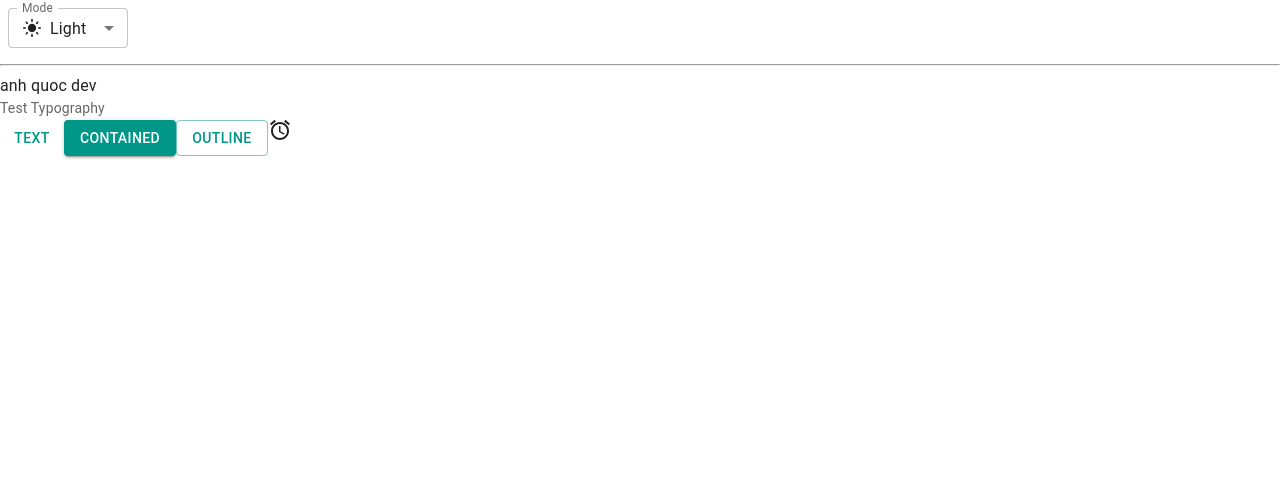
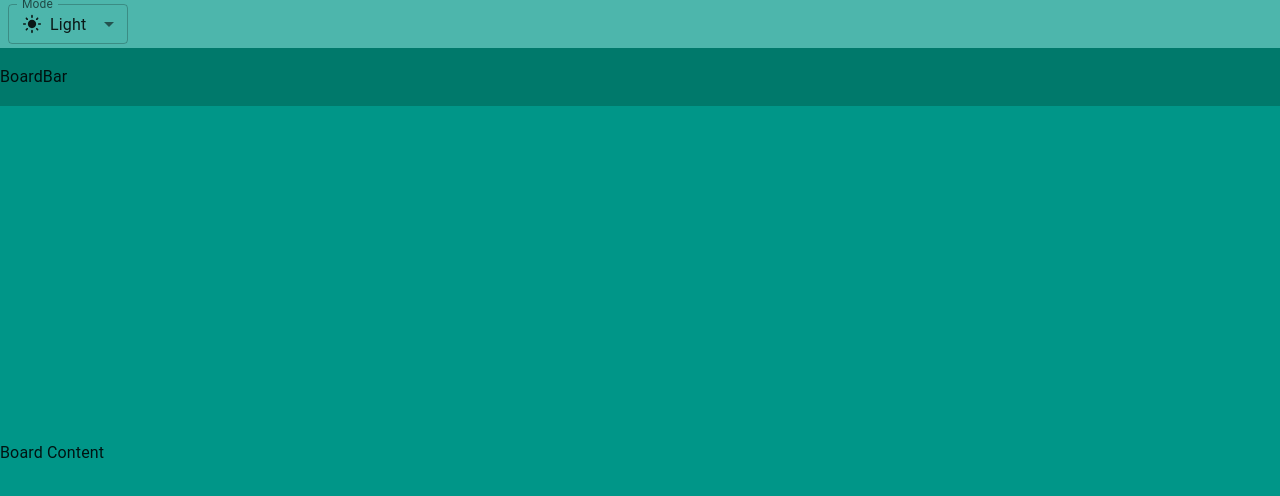
Before and after one commit to QuocAnh189/Trello_FE, a React (Vite) app: page / in a window 1280 px wide. Shown: the top 496 px of the page. Built offline with nearby package versions, Linux system fonts and the light colour scheme.

Commit message:
add basic layout (#6)

```diff
--- a/src/App.jsx
+++ b/src/App.jsx
@@ -2,9 +2,6 @@
 import Button from '@mui/material/Button'
 import AccessAlarm from '@mui/icons-material/AccessAlarm'
 import Typography from '@mui/material/Typography'
-import { useColorScheme } from '@mui/material/styles'
-import useMediaQuery from '@mui/material/useMediaQuery'
-
 import Box from '@mui/material/Box'
 import InputLabel from '@mui/material/InputLabel'
 import MenuItem from '@mui/material/MenuItem'
@@ -13,7 +10,8 @@ import Select from '@mui/material/Select'
 import LightModeIcon from '@mui/icons-material/LightMode'
 import DarkModeOutlinedIcon from '@mui/icons-material/DarkModeOutlined'
 import SettingsBrightnessIcon from '@mui/icons-material/SettingsBrightness';
-
+import { useColorScheme } from '@mui/material/styles'
+import Container from '@mui/material/Container'
 
 function ModeSelect() {
   const { mode, setMode } = useColorScheme()
@@ -34,13 +32,13 @@ function ModeSelect() {
         onChange={handleChange}
       >
         <MenuItem value='light'>
-          <Box sx={{ display:'flex', alignItems: 'center', gap:'8px' }}><LightModeIcon fontSize='small'/> Light</Box>
+          <Box sx={{ display: 'flex', alignItems: 'center', gap: 1 }}><LightModeIcon fontSize='small' /> Light</Box>
         </MenuItem>
         <MenuItem value='dark'>
-          <Box sx={{ display:'flex', alignItems: 'center', gap:'8px' }}><DarkModeOutlinedIcon fontSize='small'/> Dark</Box>
+          <Box sx={{ display: 'flex', alignItems: 'center', gap: 1 }}><DarkModeOutlinedIcon fontSize='small' /> Dark</Box>
         </MenuItem>
         <MenuItem value='system'>
-          <Box sx={{ display:'flex', alignItems: 'center', gap:'8px' }}><SettingsBrightnessIcon fontSize='small'/> System</Box>
+          <Box sx={{ display: 'flex', alignItems: 'center', gap: 1 }}><SettingsBrightnessIcon fontSize='small' /> System</Box>
         </MenuItem>
       </Select>
     </FormControl>
@@ -50,16 +48,17 @@ function ModeSelect() {
 
 function App() {
   return (
-    <>
-      <ModeSelect/>
-      <hr/>
-      <div>anh quoc dev</div>
-      <Typography variant="body2" color="text.secondary">Test Typography</Typography>
-      <Button variant="text">TEXT</Button>
-      <Button variant="contained">CONTAINED</Button>
-      <Button variant="outlined">OUTLINE</Button>
-      <AccessAlarm/>
-    </>
+    <Container disableGutters maxWidth={false} sx={{ height: '100vh' }}>
+      <Box sx={{ backgroundColor: 'primary.light', width: '100%', height: (theme) => theme.trello.appBarHeight, display: 'flex', alignItems: 'center' }}>
+        <ModeSelect />
+      </Box>
+      <Box sx={{ backgroundColor: 'primary.dark', width: '100%', height: (theme) => theme.trello.boardBarHeight, display: 'flex', alignItems: 'center' }}>
+        BoardBar
+      </Box>
+      <Box sx={{ backgroundColor: 'primary.main', width: '100%', height: (theme) => `calc(100vh - ${theme.trello.appBarHeight} - ${theme.trello.boardBarHeight})`, display: 'flex', alignItems: 'center' }}>
+        Board Content
+      </Box>
+    </Container>
   )
 }
 
--- a/src/theme.js
+++ b/src/theme.js
@@ -1,8 +1,12 @@
-import { experimental_extendTheme as extendTheme } from '@mui/material/styles';
+import { experimental_extendTheme as extendTheme } from '@mui/material/styles'
 import { teal, deepOrange, cyan, orange } from '@mui/material/colors'
 
 // Create a theme instance.
 const theme = extendTheme({
+  trello:{
+    appBarHeight: '48px',
+    boardBarHeight: '58px'
+  },
   colorSchemes: {
     light: {
       palette: {
```
Also changed, not shown: .eslintrc.cjs, 1 other file (tests, documents, lock files or other folders).
